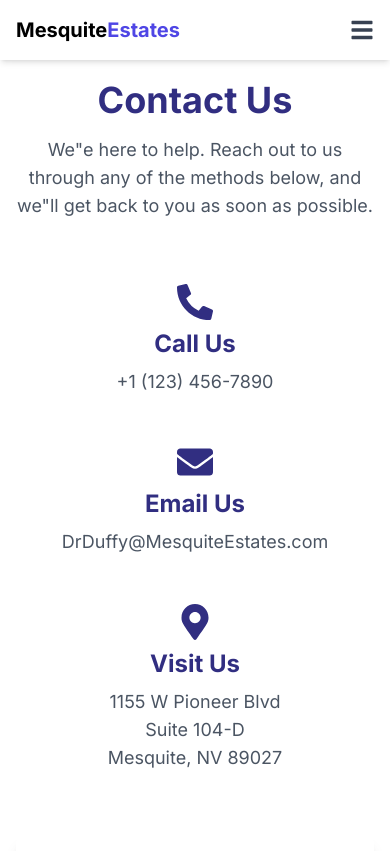
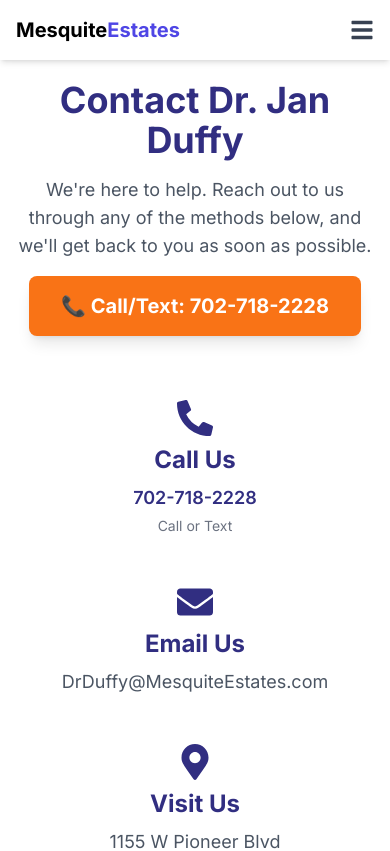
Before and after one commit to DrJanDuffy/mesquiteestates.com, a Next.js app: page /Contact_us in a window 390 px wide. Shown: the top 851 px of the page. Built offline with nearby package versions, Linux system fonts and the light colour scheme.

Commit message:
Update Contact page: Fix phone number, add prominent CTA, fix typo

```diff
--- a/src/app/Contact_us/page.tsx
+++ b/src/app/Contact_us/page.tsx
@@ -12,18 +12,30 @@
       <div className="container mx-auto py-20 px-4 sm:px-6 lg:px-40 lg:mt-9 sm:mt-4">
         <section className="text-center mb-16">
           <h1 className="text-4xl sm:text-5xl font-bold text-indigo-900 mb-4">
-            Contact Us
+            Contact Dr. Jan Duffy
           </h1>
-          <p className="text-lg sm:text-xl text-gray-600">
-            We&quot;e here to help. Reach out to us through any of the methods below, and we&#34;ll get back to you as soon as possible.
+          <p className="text-lg sm:text-xl text-gray-600 mb-4">
+            We&apos;re here to help. Reach out to us through any of the methods below, and we&apos;ll get back to you as soon as possible.
           </p>
+          <a
+            href="tel:702-718-2228"
+            className="inline-block bg-orange-500 hover:bg-orange-600 text-white font-bold text-xl px-8 py-4 rounded-lg transition duration-300 shadow-lg"
+          >
+            📞 Call/Text: 702-718-2228
+          </a>
         </section>
 
         <section className="mb-16 grid grid-cols-1 lg:grid-cols-3 gap-12">
           <div className="flex flex-col items-center text-center">
             <FaPhoneAlt className="text-indigo-900 text-4xl mb-2" />
             <h2 className="text-2xl font-bold text-indigo-900 mb-2">Call Us</h2>
-            <p className="text-lg text-gray-600">+1 (123) 456-7890</p>
+            <a
+              href="tel:702-718-2228"
+              className="text-lg text-indigo-900 hover:text-orange-500 font-semibold transition duration-300"
+            >
+              702-718-2228
+            </a>
+            <p className="text-sm text-gray-500 mt-1">Call or Text</p>
           </div>
           <div className="flex flex-col items-center text-center">
             <FaEnvelope className="text-indigo-900 text-4xl mb-2" />
```
